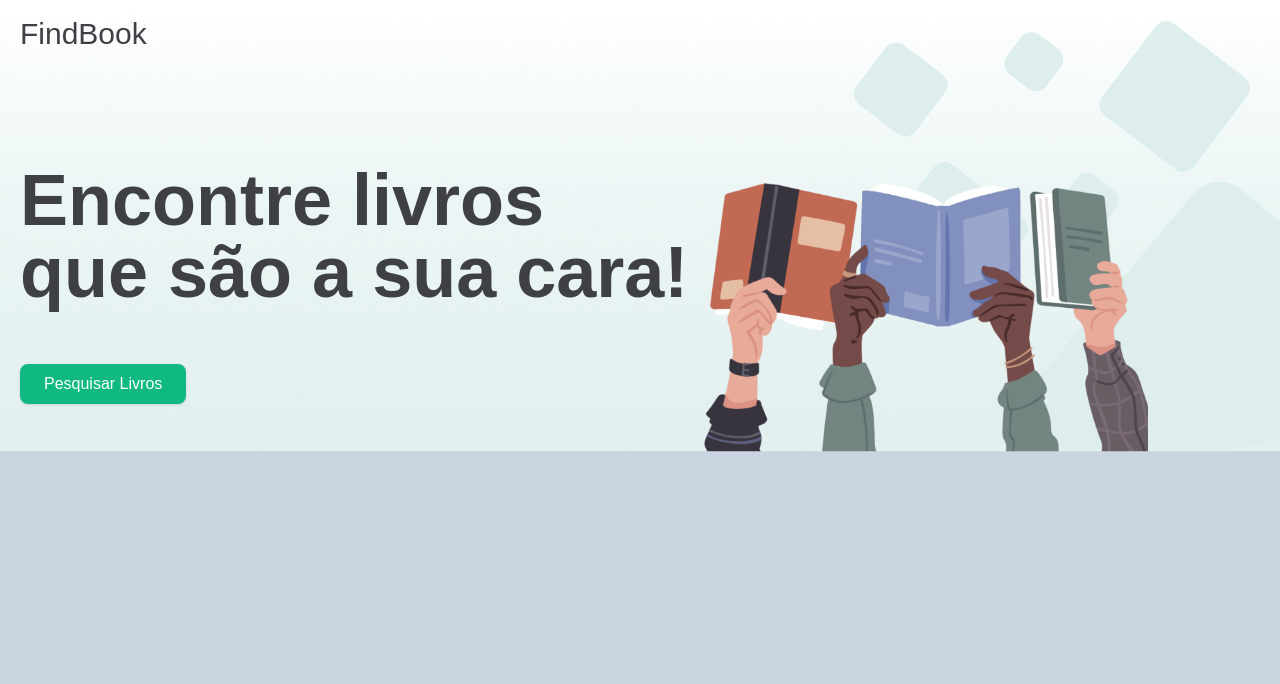
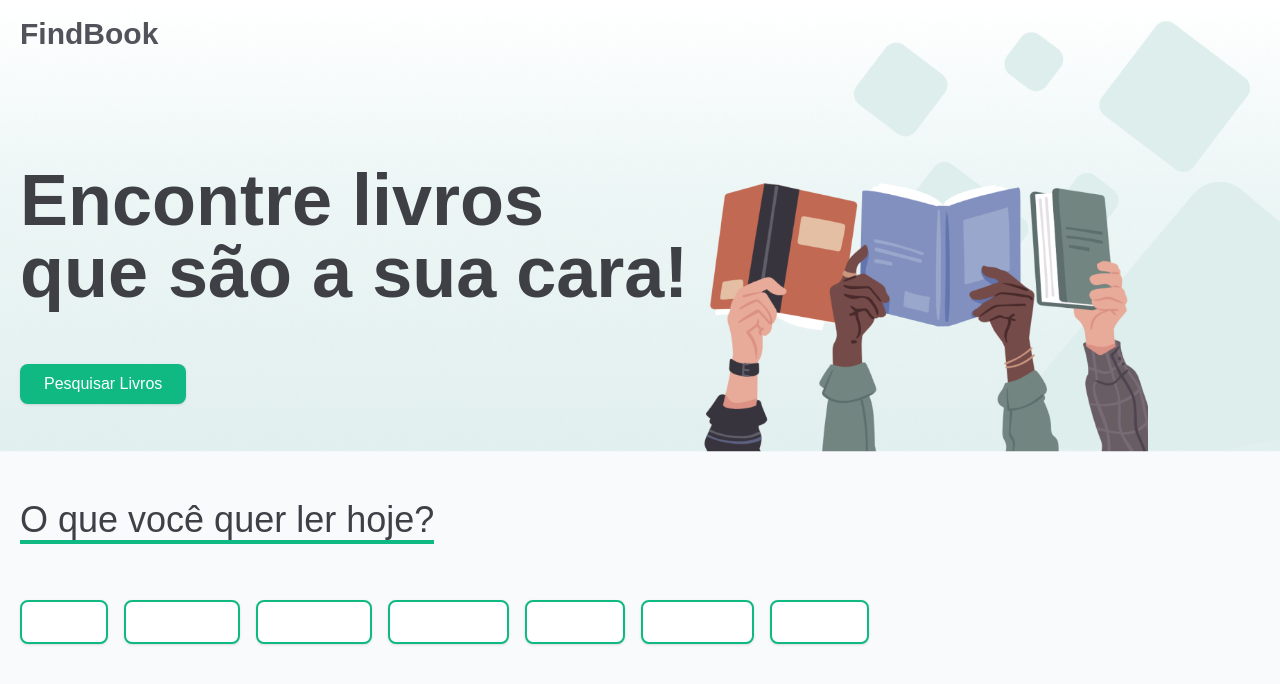
Before and after one commit to Sara-MF/FindBook, a React (Vite) app: page / in a window 1280 px wide. Shown: the top 684 px of the page. Built offline with nearby package versions, Linux system fonts and the light colour scheme.

Commit message:
criando sessao de escolha de genero do livro

```diff
--- a/package.json
+++ b/package.json
@@ -10,6 +10,7 @@
     "preview": "vite preview"
   },
   "dependencies": {
+    "classnames": "^2.5.1",
     "react": "^18.3.1",
     "react-dom": "^18.3.1"
   },
--- a/src/App.tsx
+++ b/src/App.tsx
@@ -1,10 +1,29 @@
 import { Header } from "./components/Header"
+import { SectionTitle } from "./components/SectionTitle"
+import { Container } from "./components/Container"
+import { Button } from "./components/Button"
+
+const booksGender = [
+  'Ação',
+  'Aventura',
+  'Comédia',
+  'Romance',
+  'Drama',
+  'Fantasia',
+  'Ficção'
+]
 
 function App() {
 
   return (
     <>
       <Header />
+      <Container>
+        <SectionTitle title='O que você quer ler hoje?' />
+        {booksGender.map(book =>
+          <Button title={book} variant='light' className="mr-4"/>
+        )}
+      </Container>
     </>
   )
 }
--- a/src/components/Button.tsx
+++ b/src/components/Button.tsx
@@ -1,10 +1,18 @@
+import classNames from "classnames";
+
 type Props = {
-    title: string
+    title: string;
+    variant?: 'light' | 'dark';
+    className?: string;
 }
 
-export function Button({title}: Props) {
+export function Button({ title, className, variant = 'dark' }: Props) {
     return (
-        <button className="bg-emerald-500 px-6 py-2 rounded-lg shadow text-white text-medium mt-14 mb-8">
+        <button className={classNames([
+            'bg-emerald-500 px-6 py-2 rounded-lg shadow text-white text-medium mt-14 mb-8',
+            variant === 'dark' ? 'bg-emerald-500' : 'bg-white border-2 border-emerald-500 text-emerald-600',
+            className
+        ])}>
             {title}
         </button>
     )
--- /dev/null
+++ b/src/components/SectionTitle.tsx
@@ -0,0 +1,11 @@
+type Props = {
+    title: string
+}
+
+export function SectionTitle({title}: Props) {
+    return (
+        <div>
+            <h4 className="text-zinc-700 text-4xl font-medium border-b-4 border-b-emerald-500 w-fit mt-8">{title}</h4>
+        </div>
+    )
+}
--- a/src/components/Title.tsx
+++ b/src/components/Title.tsx
@@ -1,5 +1,5 @@
 export function Title() {
     return (
-        <p className="text-zinc-700 text-3xl text-bold">FindBook</p>
+        <p className="text-zinc-600 text-3xl font-bold">FindBook</p>
     )
 }
--- a/src/index.css
+++ b/src/index.css
@@ -9,5 +9,5 @@
 }
 
 body {
-  @apply bg-slate-300
+  @apply bg-slate-50
 }
```
Also changed, not shown: 1 other file (tests, documents, lock files or other folders).
